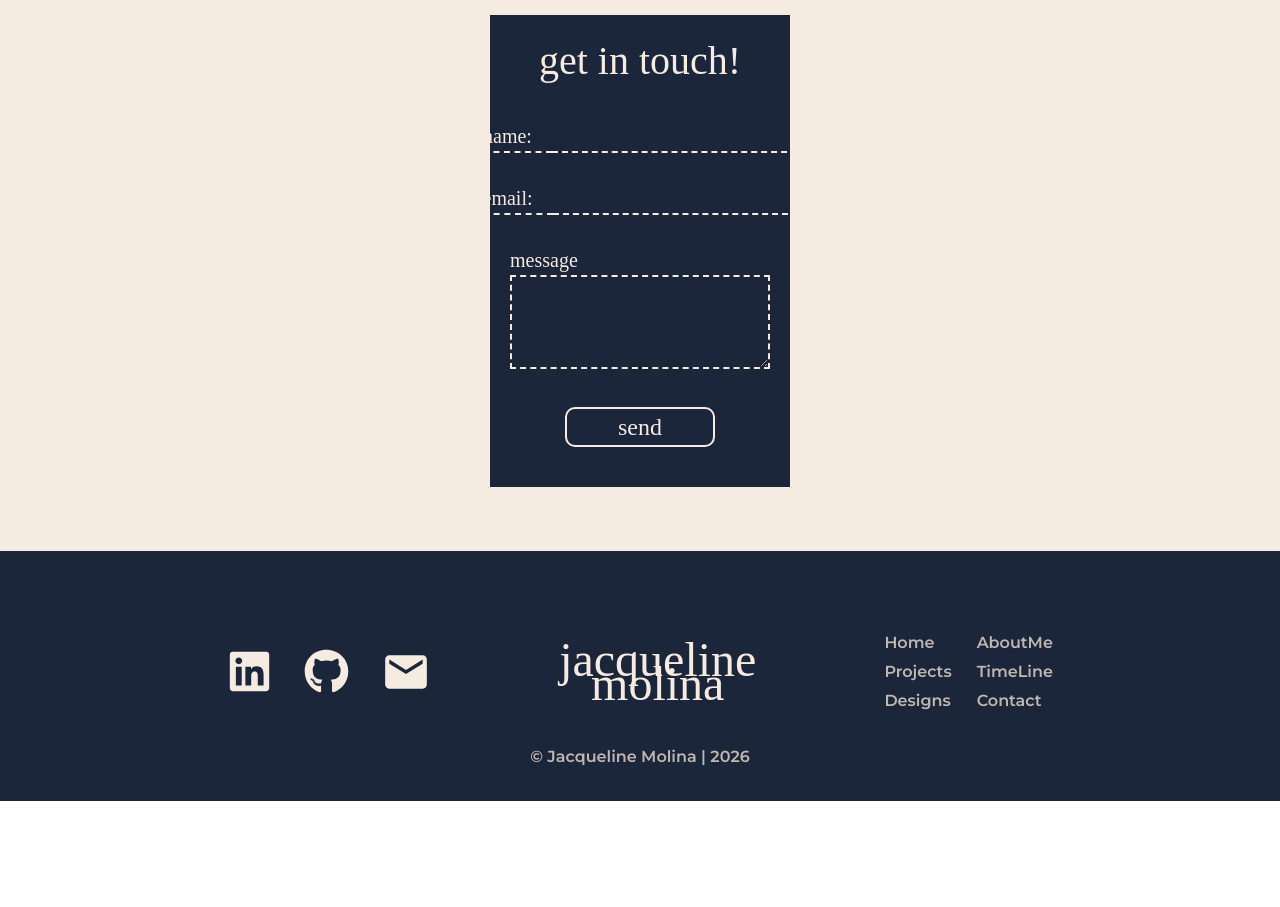
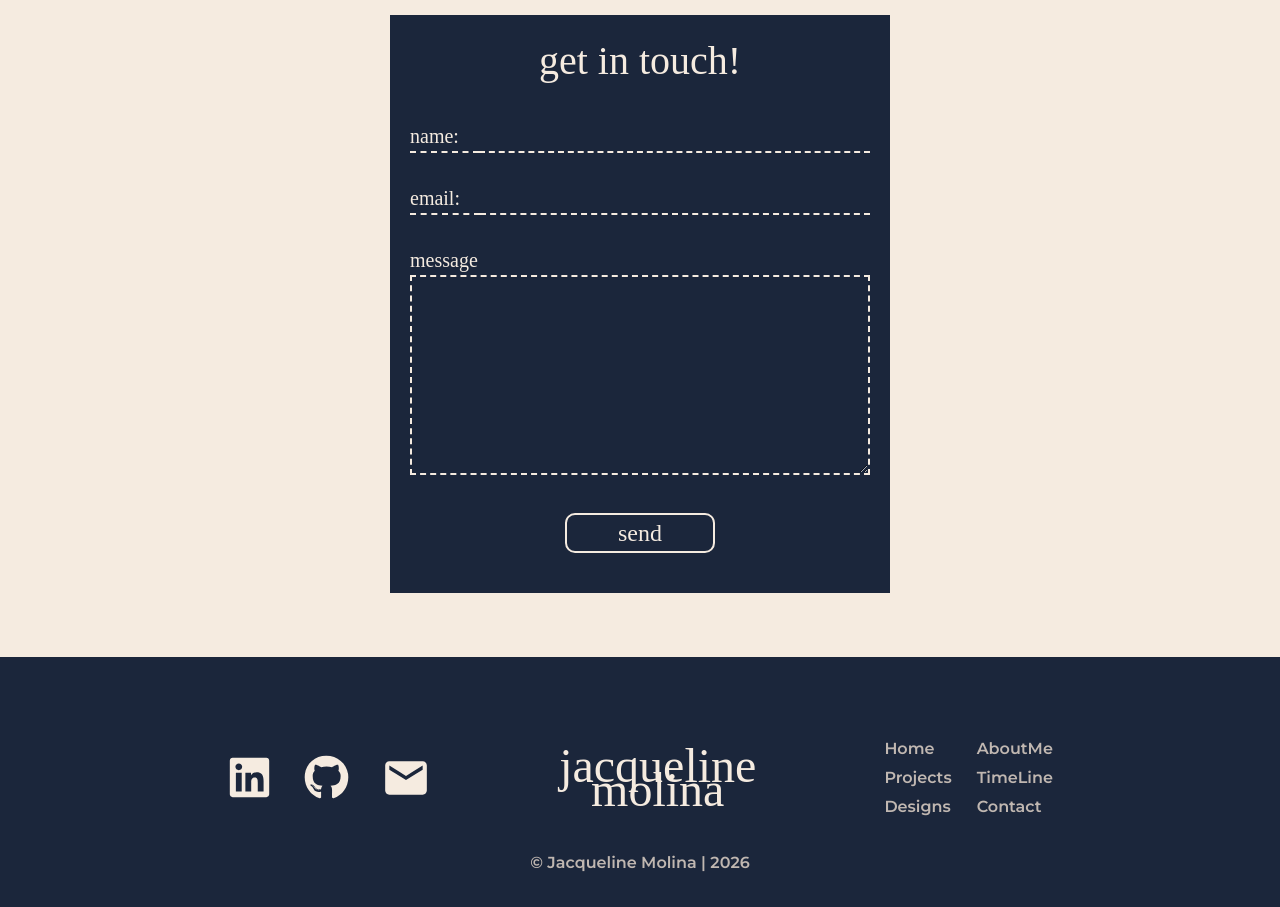
Before and after one commit to strwbrry05/strwbrry05.github.io, a React (Vite) app: page / in a window 1280 px wide. Shown: the part 1260-2167 px from the top of the page. Before the commit the page ends 2061 px from the top, so only its background shows below. Built offline with nearby package versions, Linux system fonts and the light colour scheme; no server answers; a web font is replaced by a local one.

Commit message:
working email contact page

```diff
--- a/src/Components/Contact.jsx
+++ b/src/Components/Contact.jsx
@@ -27,6 +27,9 @@ const Contact = () => {
           setName("");
           setEmail("");
           setMessage("");
+          setTimeout(() => {
+            setSentMessage(false);
+          }, 10000);
         },
         (error) => {
           console.log("FAILED...", error.text);
@@ -36,7 +39,11 @@ const Contact = () => {
 
   return (
     <div className="flex justify-center items-center mt-[4em] mb-[4em] text-(--color-white) ">
-      <div className="bg-(--color-blue) flex flex-col w-[300px] justify-center items-center pb-[2.5em] pt-[1em]">
+      <div
+        className="bg-(--color-blue) flex flex-col w-[300px] justify-center items-center pb-[2.5em] pt-[1em]
+
+      md:w-[500px]"
+      >
         <h2 className="font-(family-name:--font-titles) text-[2.5rem] mb-[0.75em]">
           get in touch!
         </h2>
@@ -46,7 +53,10 @@ const Contact = () => {
           ref={form}
           onSubmit={sendEmail}
         >
-          <div className="flex items-center justify-center">
+          <div
+            className="flex items-center justify-center
+          md:justify-start"
+          >
             <label className="border-b-[2px] border-b-(--color-white) border-dashed pr-[1em]">
               name:
             </label>
@@ -55,12 +65,16 @@ const Contact = () => {
               value={user_name}
               onChange={(e) => setName(e.target.value)}
               name="user_name"
-              className="border-b-[2px] border-b-(--color-white) border-dashed"
+              className="border-b-[2px] border-b-(--color-white) border-dashed
+              md:w-full"
               required
             />
           </div>
 
-          <div className="flex items-center justify-center mt-[1.5em]">
+          <div
+            className="flex items-center justify-center mt-[1.5em]
+          md:justify-start"
+          >
             <label className="border-b-[2px] border-b-(--color-white) border-dashed pr-[1em]">
               email:
             </label>
@@ -69,7 +83,8 @@ const Contact = () => {
               value={user_email}
               onChange={(e) => setEmail(e.target.value)}
               name="user_email"
-              className="border-b-[2px] border-b-(--color-white) border-dashed "
+              className="border-b-[2px] border-b-(--color-white) border-dashed
+              md:w-full"
               required
             />
           </div>
@@ -80,7 +95,8 @@ const Contact = () => {
               name="user_message"
               value={user_message}
               onChange={(e) => setMessage(e.target.value)}
-              className="border-[2px] border-(--color-white) border-dashed w-full p-[0.75em]"
+              className="border-[2px] border-(--color-white) border-dashed w-full p-[0.75em] h-[120px]
+              md:h-[200px]"
               required
             />
           </div>
```
Also changed, not shown: src/assets/butterBread.png (added), src/assets/jamBread.png (added).
